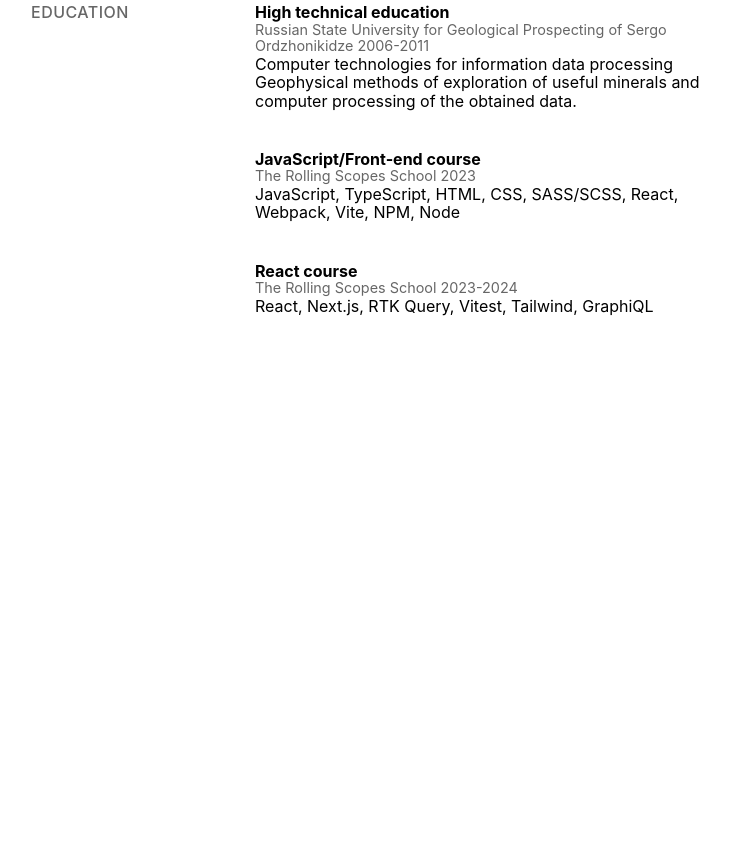
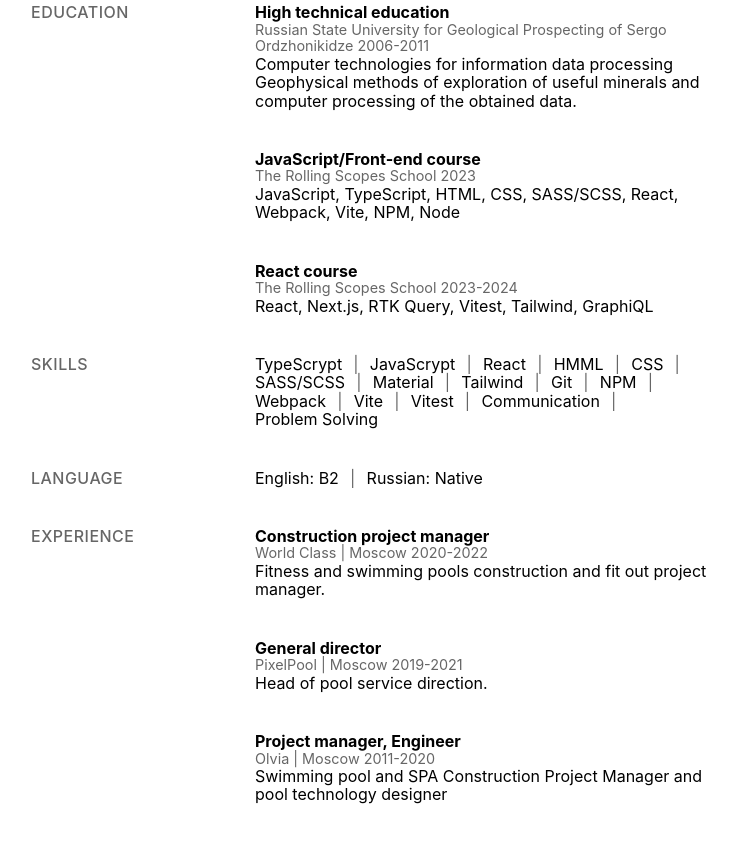
Before and after one commit to ffriday/cv, a plain HTML site: page index.html in a window 1280 px wide. Shown: the part 399-1243 px from the top of the page, without its empty margins (209-946 px from the left). Before the commit the page ends 800 px from the top, so only its background shows below. Drawn offline with Linux system fonts and the light colour scheme.

Commit message:
feat: add skills, experience

```diff
--- a/index.html
+++ b/index.html
@@ -74,9 +74,75 @@
         </p>
       </div>
     </section>
+    <section class="main__section">
+      <h3>Skills</h3>
+      <div>
+        <div class="skills">
+          <p>TypeScrypt</p>
+          <p>JavaScrypt</p>
+          <p>React</p>
+          <p>HMML</p>
+          <p>CSS</p>
+          <p>SASS/SCSS</p>
+          <p>Material</p>
+          <p>Tailwind</p>
+          <p>Git</p>
+          <p>NPM</p>
+          <p>Webpack</p>
+          <p>Vite</p>
+          <p>Vitest</p>
+          <p>Communication</p>
+          <p>Problem Solving</p>
+        </div>
+      </div>
+    </section>
+    <section class="main__section">
+      <h3>Language</h3>
+      <div>
+        <div class="skills">
+          <p>English: B2</p>
+          <p>Russian: Native</p>
+        </div>
+      </div>
+    </section>
+    <section class="main__section">
+      <h3>Experience</h3>
+      <div>
+        <h4>Construction project manager</h4>
+        <p class="main__description">
+          World Class | Moscow 2020-2022
+        </p>
+        <p>
+          Fitness and swimming pools construction and fit out project manager.
+        </p>
+      </div>
+    </section>
+    <section class="main__section">
+      <h3></h3>
+      <div>
+        <h4>General director</h4>
+        <p class="main__description">
+          PixelPool | Moscow 2019-2021
+        </p>
+        <p>
+          Head of pool service direction.
+        </p>
+      </div>
+    </section>
+    <section class="main__section">
+      <h3></h3>
+      <div>
+        <h4>Project manager, Engineer</h4>
+        <p class="main__description">
+          Olvia | Moscow 2011-2020
+        </p>
+        <p>
+          Swimming pool and SPA Construction Project Manager and pool technology designer
+        </p>
+      </div>
+    </section>
   </main>
   <footer class="footer">
-
   </footer>
 </body>
 
--- a/styles.css
+++ b/styles.css
@@ -1,8 +1,8 @@
 @import url('./styles/normalize.css');
 @import url('./styles/constants.css');
 @import url('./styles/header.css');
-@import url('./styles/aside.css');
 @import url('./styles/main.css');
+@import url('./styles/footer.css');
 
 html {
   width: 100%;
--- a/styles/constants.css
+++ b/styles/constants.css
@@ -30,7 +30,7 @@
     --main-width: 80%;
     --padding-header-top: 2rem;
     --padding-header-bottom: 3rem;
-    --font-name: 3rem;
+    --font-name: 2.5rem;
     --section-gap: 5rem;
   }
 }
--- /dev/null
+++ b/styles/footer.css
@@ -0,0 +1,4 @@
+.footer {
+  height: 100px;
+  width: 100%;
+}
--- a/styles/main.css
+++ b/styles/main.css
@@ -86,3 +86,14 @@
 .main__section > *:last-child {
   max-width: 80%;
 }
+
+.skills {
+  display: flex;
+  flex-wrap: wrap;
+}
+
+.skills > p:not(:last-child)::after {
+  content: '|';
+  color: var(--second-font-color);
+  margin: 0 var(--social-margin) 0 var(--social-margin);
+}
```
